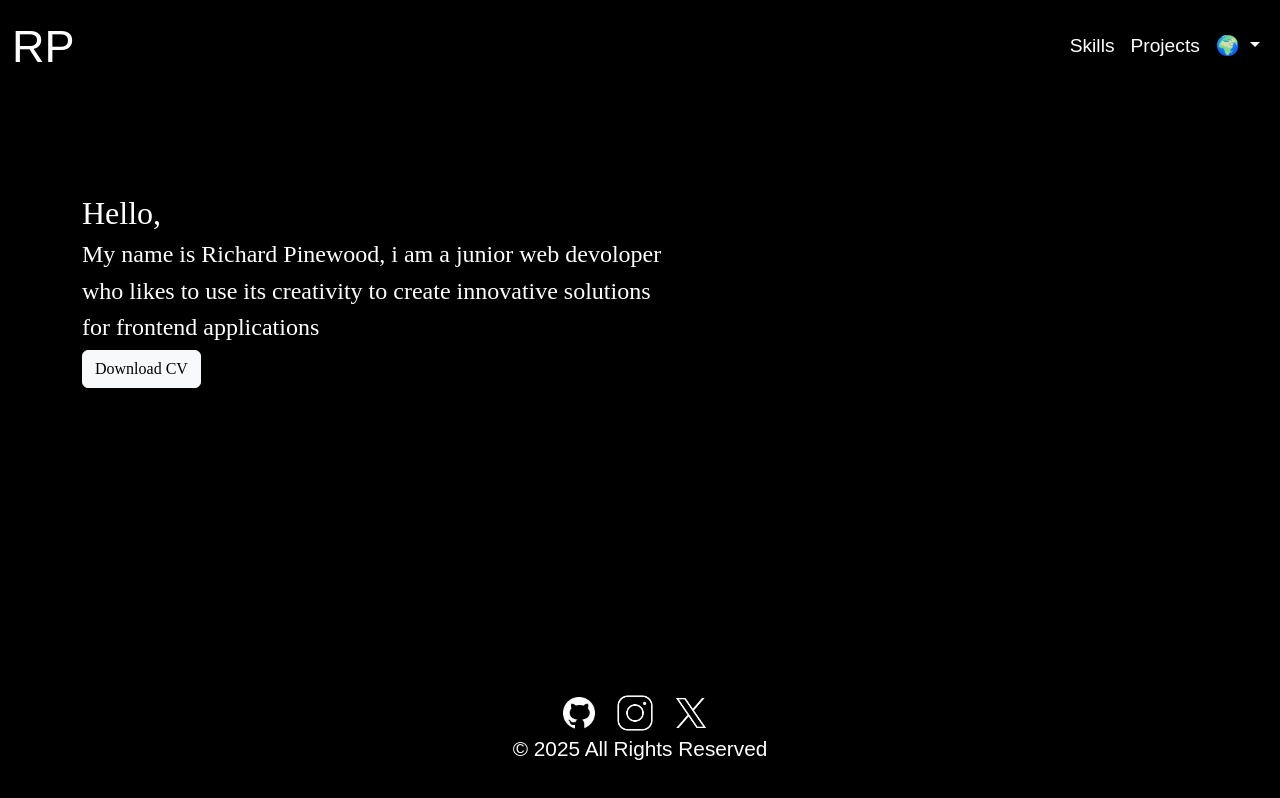
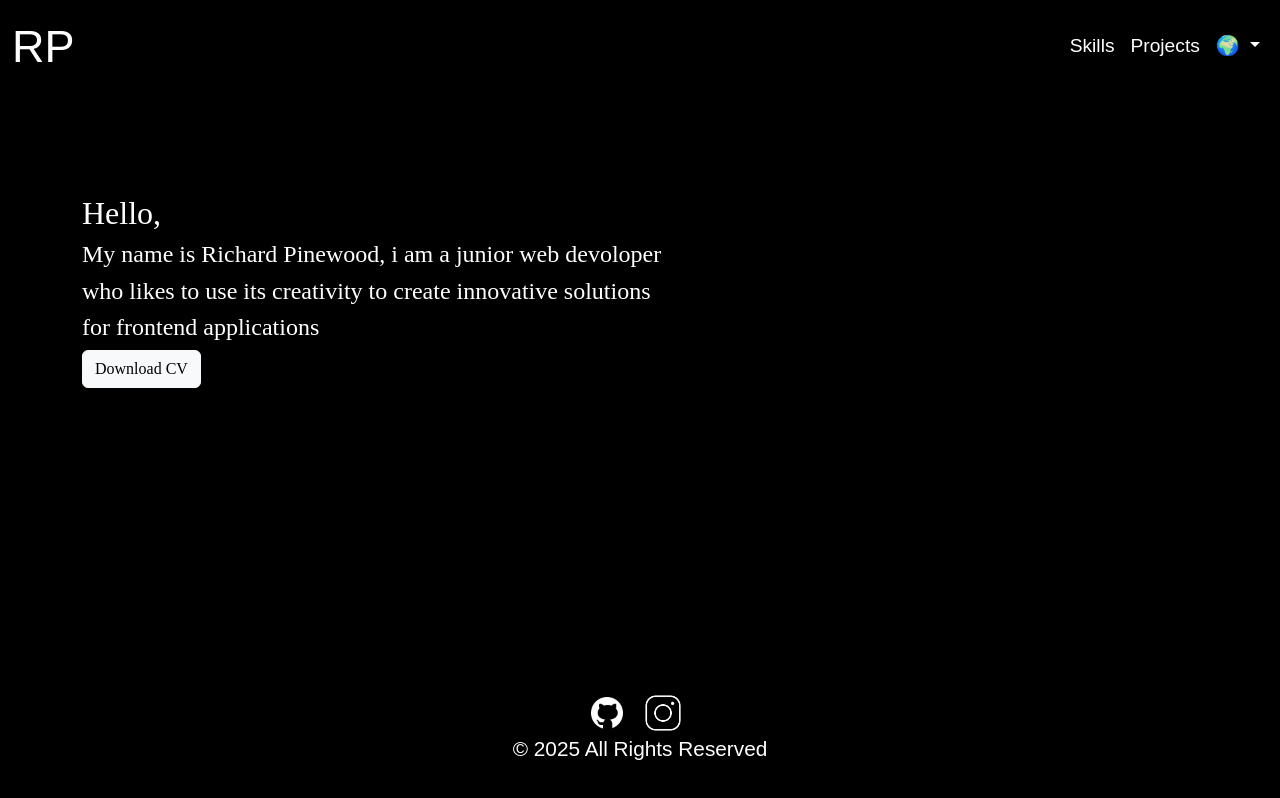
Before and after one commit to RichardPinewood/Portfolio_RP, a website: page index.html in a window 1280 px wide. Drawn offline with nearby package versions, Linux system fonts and the light colour scheme.

Commit message:
Footering

```diff
--- a/index.html
+++ b/index.html
@@ -92,9 +92,6 @@
                 <a href="https://www.instagram.com/ricardop21_/" target="_blank">
                     <img src="images/insta_icon.png" alt="Instagram" />
                 </a>
-                <a href="https://x.com/Ricardo80987140" target="_blank">
-                    <img src="images/xlogo_twitter.png" alt="X.com" />
-                </a>
                 <p class="text-footer1" data-key="footer">© 2025 All Rights Reserved</p>
             </div>
         </div>
```
